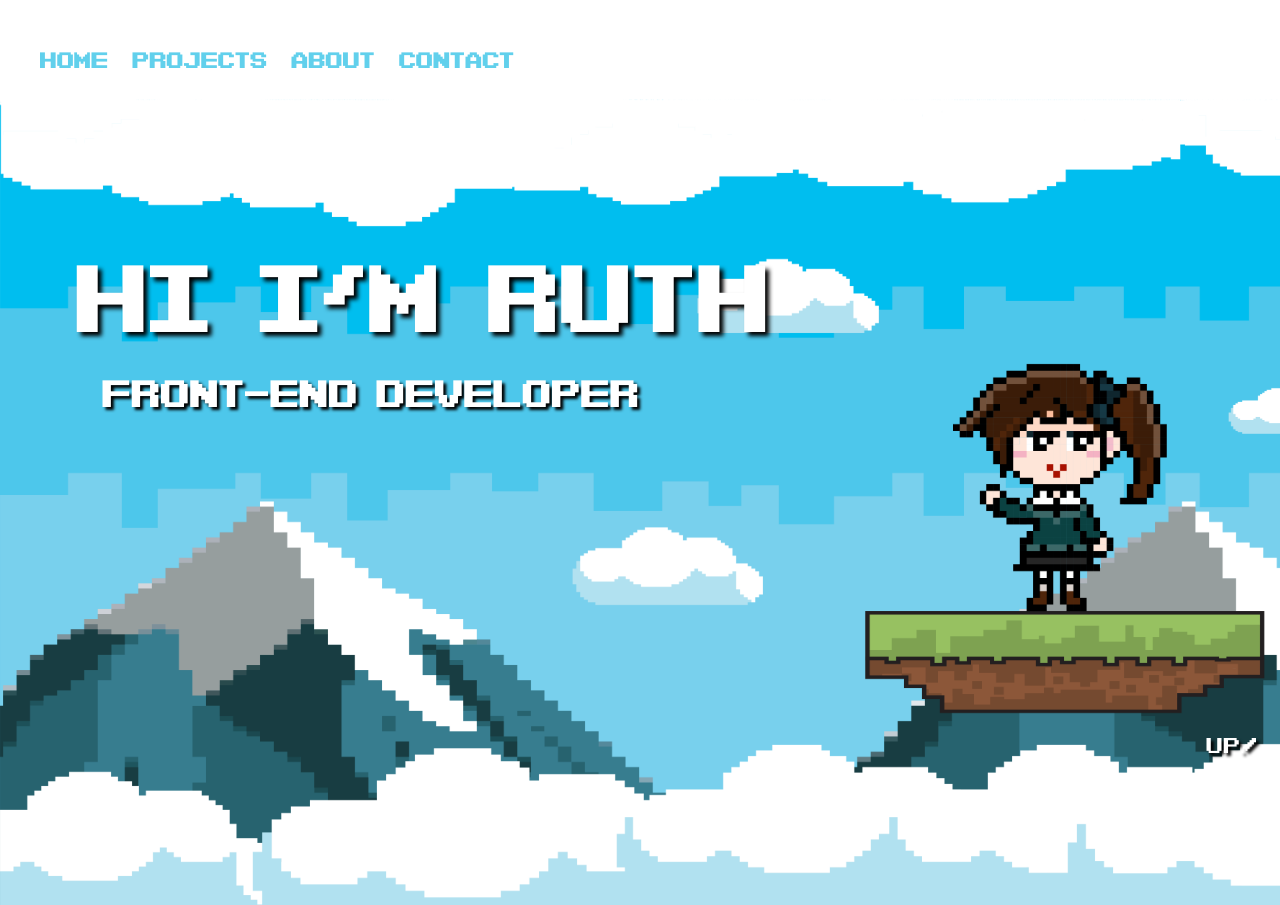
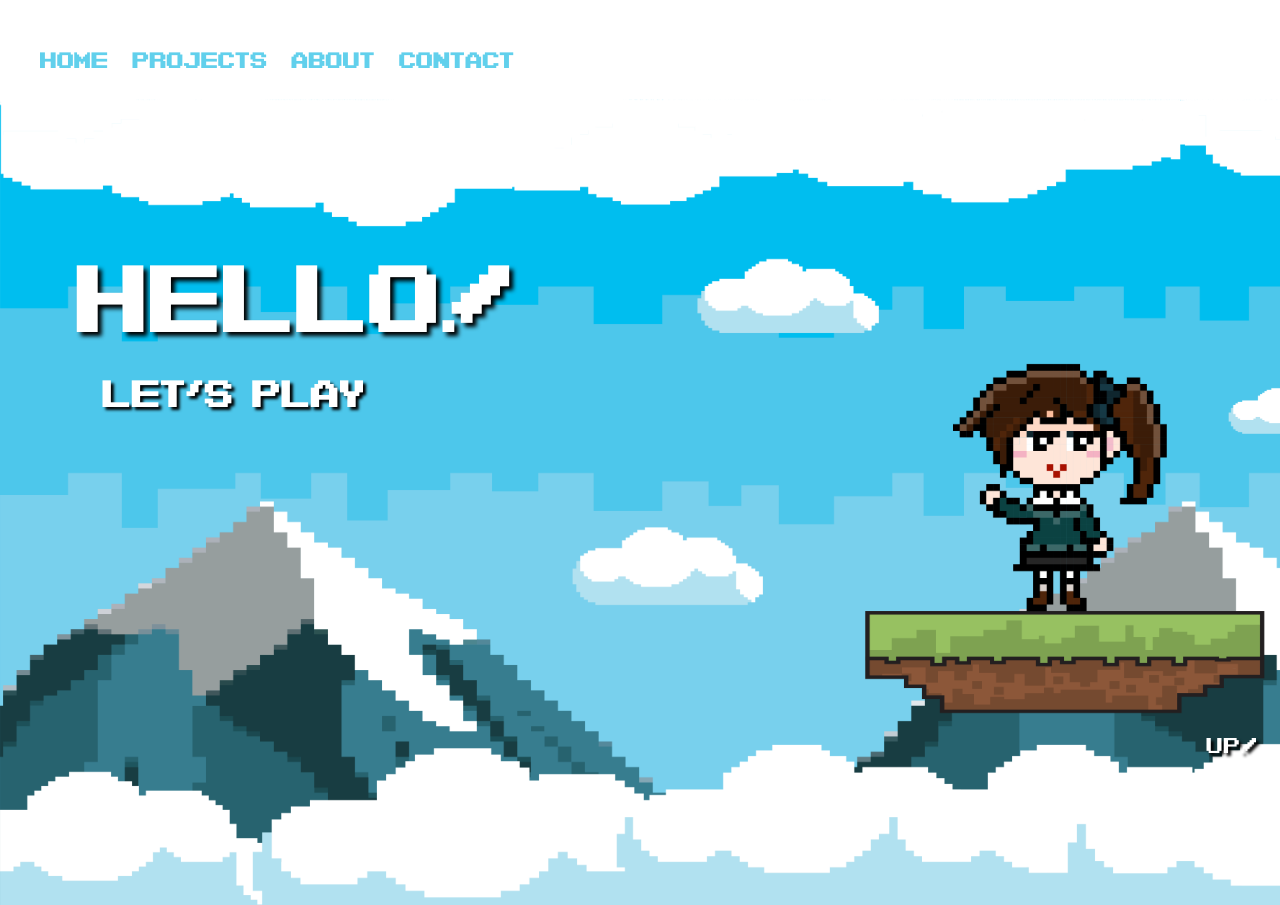
Before and after one commit to RuthMoyaD/game-landing-template, a plain HTML site: page index.html in a window 1280 px wide. Shown: the top 905 px of the page. Drawn offline with Linux system fonts and the light colour scheme.

Commit message:
guide comments

```diff
--- a/index.html
+++ b/index.html
@@ -5,7 +5,7 @@
     <meta charset="UTF-8">
     <meta http-equiv="X-UA-Compatible" content="IE=edge">
     <meta name="viewport" content="width=device-width, initial-scale=1.0">
-    <title>Ruth Moya Portfolio</title>
+    <title>Game landing page</title>
     <link rel="stylesheet" href="./styles/normalize.css">
     <link rel="stylesheet" href="./potf.js">
     <link rel="stylesheet" href="./styles.css">
@@ -13,11 +13,15 @@
 </head>
 
 <body>
+    <!--Button top-->
     <div id="btn-top">
         <span class="">
             <p>UP!</p>
         </span>
     </div>
+    <!--End of button top-->
+
+    <!--Navbar-->
     <div class="main-menu">
         <div class="menu-bar" id="menu-bar">
             <nav class="menu-links" id="links">
@@ -30,12 +34,17 @@
             </nav>
         </div>
     </div>
+    <!--End of navbar-->
+
+    <!--Section Hello-->
     <section class="section-hello">
-        <h1 class="title-top">Hi I´m Ruth</h1>
+        <h1 class="title-top">Hello!</h1>
         </div>
-        <p class="title-bottom">front-end developer</p>
+        <p class="title-bottom">Let´s play</p>
     </section>
+    <!--End of section Hello-->
 
+    <!--Projects section-->
     <section class="projects" id="projects">
         <h1 class="title">projects</h1>
         <div class="carrousel">
@@ -78,9 +87,13 @@
             <button id="btn-right"><span class="fas fa-angle-right"></span></button>
         </div>
     </section>
+    <!--End of Projects section-->
 
+    <!--Transition image-->
     <div class="space"></div>
+    <!--End of transition image-->
 
+    <!--About section-->
     <section class="about" id="about">
         <h1 class="title">about</h1>
         <div class="about-container">
@@ -129,6 +142,7 @@
             </div>
         </div>
     </section>
+    <!--End of About section-->
 
     <div class="ocean">
         <h1 class="title-contact">let´s chat!</h1>
```
